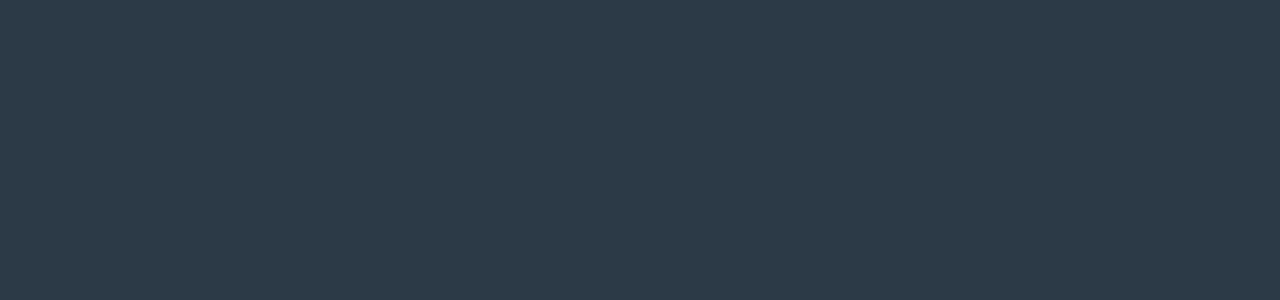
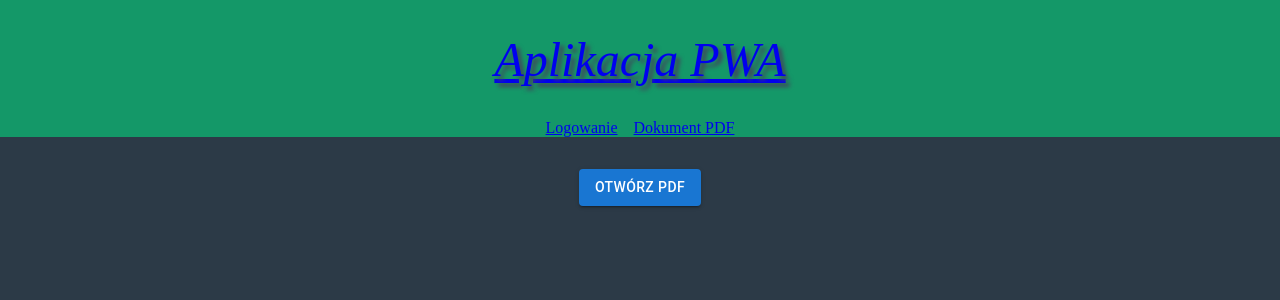
Before and after one commit to AdrianZdankowski/projekt-inzynierski-pwa, a React (Vite) app in the folder frontend/: page /pdf-file in a window 1280 px wide. Before the commit this address had no page. Shown: the top 300 px of the page. Built offline with nearby package versions, Linux system fonts and the light colour scheme.

Commit message:
feat: Add pdf viewing with exemplary local file

```diff
--- a/frontend/package.json
+++ b/frontend/package.json
@@ -10,6 +10,7 @@
     "preview": "vite preview"
   },
   "dependencies": {
+    "@cyntler/react-doc-viewer": "^1.17.0",
     "@emotion/react": "^11.14.0",
     "@emotion/styled": "^11.14.0",
     "@mui/material": "^7.1.1",
--- a/frontend/src/App.tsx
+++ b/frontend/src/App.tsx
@@ -4,6 +4,7 @@ import MainLayout from './components/MainLayout.tsx'
 import HomePage from './pages/HomePage.tsx'
 import LoginPage from './pages/LoginPage.tsx'
 import RegisterPage from './pages/RegisterPage.tsx'
+import DocumentExamplePage from './pages/DocumentExamplePage.tsx'
 
 function App() {
   return (
@@ -13,6 +14,7 @@ function App() {
           <Route index element={<HomePage />} />
           <Route path="login" element={<LoginPage/>} />
           <Route path="register" element={<RegisterPage/>} />
+          <Route path="pdf-file" element={<DocumentExamplePage/>}/>
         </Route>
       </Routes>
     </Router>
--- a/frontend/src/components/header.tsx
+++ b/frontend/src/components/header.tsx
@@ -1,12 +1,18 @@
 import './header.css';
+import { Stack } from '@mui/material';
 import { Link } from 'react-router-dom';
 
 const Header = () => {
     return <header className="Header">
         <Link to="/"><p id="header-p">Aplikacja PWA</p></Link>
-        <nav>
-           <Link to="/login">Logowanie</Link>
-        </nav>
+        <Stack
+        direction="row"
+        spacing={2}
+        >
+            <Link to="/login">Logowanie</Link>
+            <Link to="/pdf-file">Dokument PDF</Link>
+        </Stack>
+
         </header>
 }
 
--- /dev/null
+++ b/frontend/src/pages/DocumentExamplePage.tsx
@@ -0,0 +1,41 @@
+import { useState } from "react";
+//import "@cyntler/react-doc-viewer/dist/index.css";
+import DocViewer, { DocViewerRenderers } from "@cyntler/react-doc-viewer";
+import { Dialog, DialogTitle, DialogContent, Button, Container } from '@mui/material';
+import testFile from '/sample-file.pdf';
+
+
+const DocumentExamplePage = () => {
+    const [open, setOpen] = useState(false);
+
+    const documents = [{
+        uri: testFile
+    }];
+
+    return (
+    <>
+    <Container maxWidth="sm">
+        <Button
+        variant="contained"
+        onClick={() => setOpen(true)}
+        sx={{ mt: 4 , display: 'block', mx: 'auto'}}
+        >
+        Otwórz PDF
+        </Button>
+    </Container>
+
+    <Dialog open={open} onClose={() => setOpen(false)} maxWidth="lg" fullWidth>
+        <DialogTitle>Podgląd dokumentu</DialogTitle>
+            <DialogContent dividers style={{ height: '80vh' }}>
+                <DocViewer
+                        documents={documents}
+                        pluginRenderers={DocViewerRenderers}
+                        style={{ height: "100%" }}
+                    />
+            </DialogContent>
+    </Dialog>
+    </>
+);
+}
+
+export default DocumentExamplePage;
```
Also changed, not shown: 2 other files (tests, documents, lock files or other folders).
